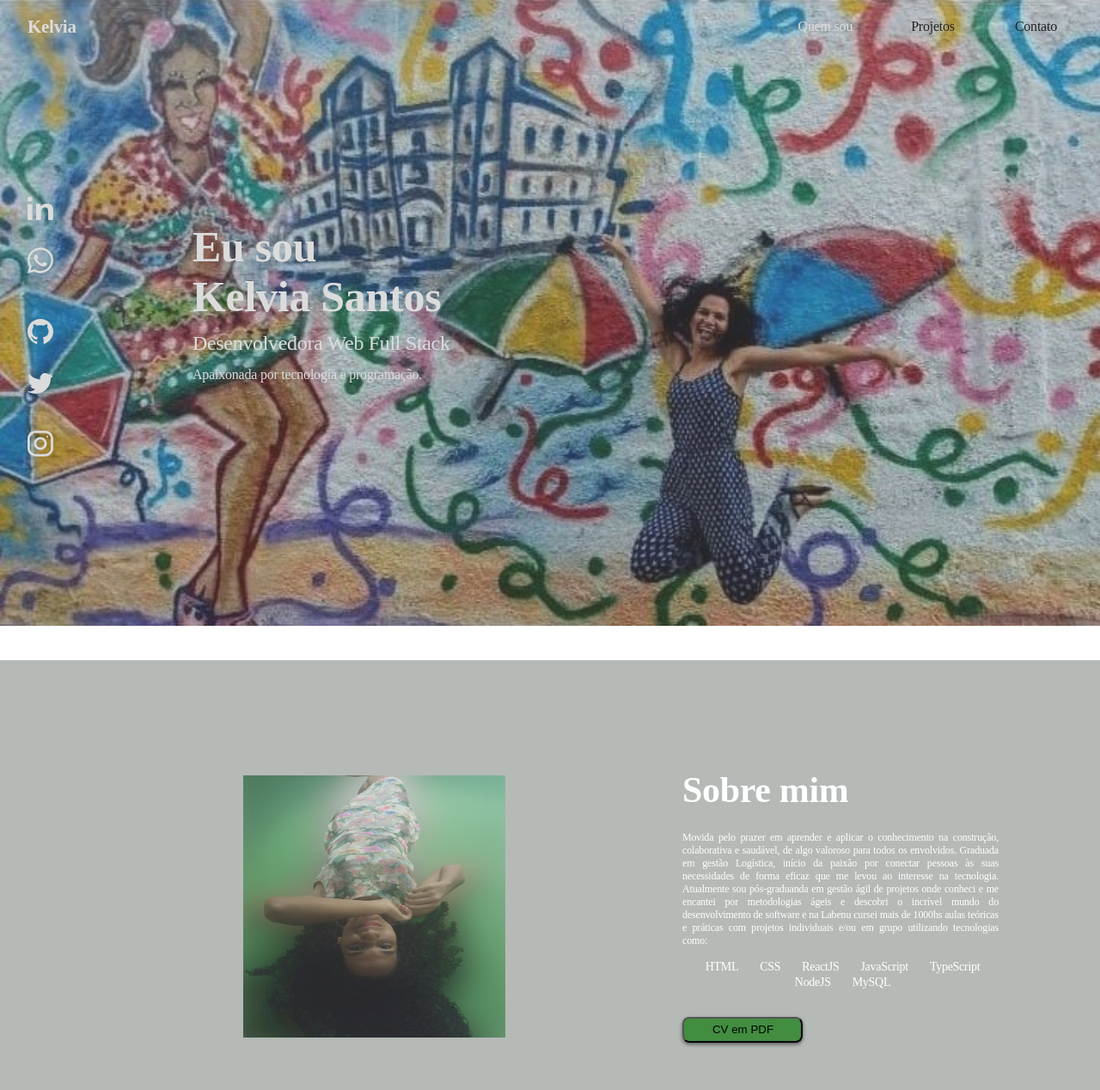
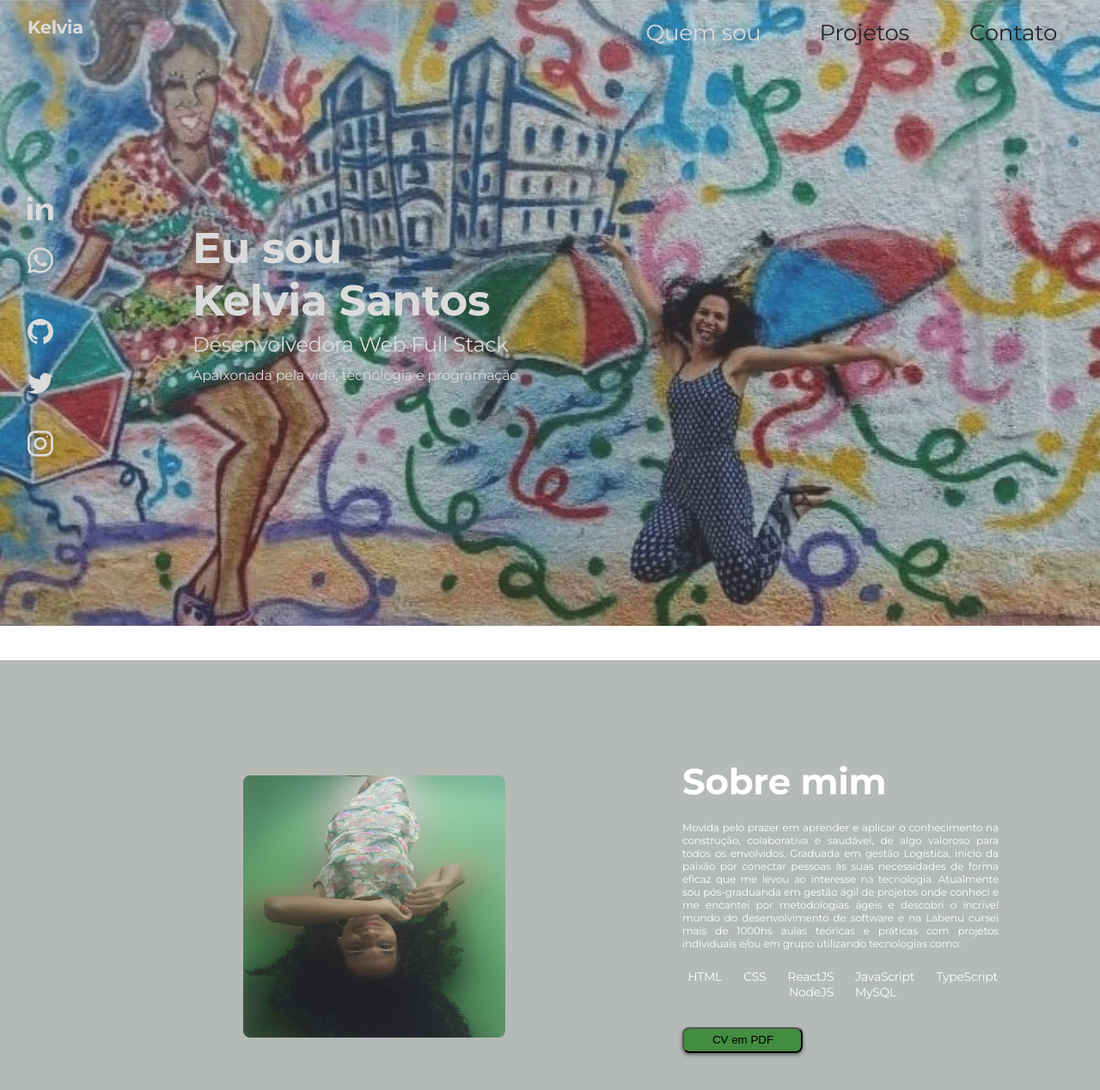
Before and after one commit to kelvia-snts/PortfolioLB, a plain HTML site: page index.html in a window 1280 px wide. Shown: the whole page at 86% size. Drawn offline with Linux system fonts and the light colour scheme.

Commit message:
add: mais estilos nas duas primeiras seções

```diff
--- a/index.html
+++ b/index.html
@@ -5,7 +5,12 @@
     <meta http-equiv="X-UA-Compatible" content="IE=edge" />
     <meta name="viewport" content="width=device-width, initial-scale=1.0" />
     <link rel="stylesheet" href="style.css" />
-
+    <link rel="preconnect" href="https://fonts.googleapis.com" />
+    <link rel="preconnect" href="https://fonts.gstatic.com" crossorigin />
+    <link
+      href="https://fonts.googleapis.com/css2?family=Montserrat:wght@400;700;900&display=swap"
+      rel="stylesheet"
+    />
     <title>Kelvia Kelline</title>
   </head>
   <body>
@@ -15,7 +20,10 @@
         <a href="https://www.linkedin.com/in/kelvia-kelline/" target="_blank">
           <img src="assets/linkedin.svg" class="Group-10-Copy" />
         </a>
-        <a href="https://api.whatsapp.com/send?phone=5581998313926" target="_blank">
+        <a
+          href="https://api.whatsapp.com/send?phone=5581998313926"
+          target="_blank"
+        >
           <img src="assets/whatsapp.svg" class="Group-3-Copy" />
         </a>
         <a href="https://github.com/kelvia-snts" target="_blank">
@@ -28,12 +36,11 @@
           <img src="assets/instagram.svg" class="Group-8-Copy" />
         </a>
       </div>
-      <!-- <img class="photo" src="assets/recife.jpeg" alt="Foto: Kelvia pulando em frente a uma parede com um grafite sobre frevo"> -->
       <div class="inforHeader">
         <p class="Iam">Eu sou <br />Kelvia Santos</p>
         <p class="Desenvolvedora-Web-Full">Desenvolvedora Web Full Stack</p>
         <p class="Apaixonada-por-tecno">
-          Apaixonada por tecnologia e programação.
+          Apaixonada pela vida, tecnologia e programação
         </p>
       </div>
       <div class="nav">
@@ -42,6 +49,7 @@
         <span class="contato">Contato</span>
       </div>
     </header>
+
     <section class="about-me">
       <div>
         <img
@@ -53,24 +61,24 @@
       <div>
         <p class="title-about-me">Sobre mim</p>
         <p class="text-about-me">
-            Movida pelo prazer em aprender e aplicar o conhecimento na
-            construção, colaborativa e saudável, de algo valoroso para todos os
-            envolvidos. Graduada em gestão Logística, início da paixão por
-            conectar pessoas às suas necessidades de forma eficaz que me levou
-            ao interesse na tecnologia. Atualmente sou pós-graduanda em gestão
-            ágil de projetos onde conheci e me encantei por metodologias ágeis e
-            descobri o incrível mundo do desenvolvimento de software e na Labenu
-            cursei mais de 1000hs aulas teóricas e práticas com projetos
-            individuais e/ou em grupo utilizando tecnologias como:
+          Movida pelo prazer em aprender e aplicar o conhecimento na construção,
+          colaborativa e saudável, de algo valoroso para todos os envolvidos.
+          Graduada em gestão Logística, início da paixão por conectar pessoas às
+          suas necessidades de forma eficaz que me levou ao interesse na
+          tecnologia. Atualmente sou pós-graduanda em gestão ágil de projetos
+          onde conheci e me encantei por metodologias ágeis e descobri o
+          incrível mundo do desenvolvimento de software e na Labenu cursei mais
+          de 1000hs aulas teóricas e práticas com projetos individuais e/ou em
+          grupo utilizando tecnologias como:
         </p>
-          <div class="tecnology">
-            <span class="NodeJS">HTML</span>
-            <span class="NodeJS">CSS</span>
-            <span class="NodeJS">ReactJS</span>
-            <span class="NodeJS">JavaScript</span>
-            <span class="NodeJS">TypeScript</span>
-            <span class="NodeJS">NodeJS</span>
-            <span class="NodeJS">MySQL</span>
+        <div class="tecnologys">
+          <span class="tecnology">HTML</span>
+          <span class="tecnology">CSS</span>
+          <span class="tecnology">ReactJS</span>
+          <span class="tecnology">JavaScript</span>
+          <span class="tecnology">TypeScript</span>
+          <span class="tecnology">NodeJS</span>
+          <span class="tecnology">MySQL</span>
         </div>
         <a
           href="https://www.canva.com/design/DAEfsvLqtsg/ZCD2NxeIikv6jtHo8qtLyg/view?utm_content=DAEfsvLqtsg&utm_campaign=designshare&utm_medium=link&utm_source=sharebutton"
@@ -80,6 +88,5 @@
         </a>
       </div>
     </section>
-
   </body>
 </html>
--- a/style.css
+++ b/style.css
@@ -9,10 +9,7 @@ header {
   background-size: contain;
   background-repeat: no-repeat;
   filter: invert(14%);
-
 }
-
-
 
 .kelvia {
   width: 57px;
@@ -34,7 +31,7 @@ header {
 }
 
 .Iam {
-  width: 317px;
+  width: 394px;
   height: 122px;
   margin: 4px 363px 4px 192px;
   font-family: Montserrat;
@@ -48,7 +45,7 @@ header {
 }
 
 .Desenvolvedora-Web-Full {
-  width: 356px;
+  width: 375px;
   height: 29px;
   margin: 6px 324px 12px 192px;
   font-family: Montserrat;
@@ -62,7 +59,7 @@ header {
 }
 
 .Apaixonada-por-tecno {
-  width: 338px;
+  width: 390px;
   height: 19px;
   margin: 12px 342px 16px 192px;
   font-family: Montserrat;
@@ -86,7 +83,7 @@ header {
   height: 19px;
   margin: 3px 32px 142px 324px;
   font-family: Montserrat;
-  font-size: 16px;
+  font-size: 26px;
   font-weight: normal;
   font-stretch: normal;
   font-style: normal;
@@ -102,14 +99,13 @@ header {
   height: 19px;
   margin: 3px 33px 142px 32px;
   font-family: Montserrat;
-  font-size: 16px;
+  font-size: 26px;
   font-weight: normal;
   font-stretch: normal;
   font-style: normal;
   line-height: normal;
   letter-spacing: -0.22px;
   text-align: center;
-  color: var(--grey-green);
   cursor: pointer;
 }
 
@@ -117,15 +113,14 @@ header {
   width: 61px;
   height: 19px;
   margin: 3px 0 142px 33px;
-  font-family: Montserrat;
-  font-size: 16px;
+  font-family:  Montserrat ;
+  font-size: 26px;
   font-weight: normal;
   font-stretch: normal;
   font-style: normal;
   line-height: normal;
   letter-spacing: -0.22px;
   text-align: center;
-  color: var(--grey-green);
   cursor: pointer;
 }
 
@@ -193,7 +188,8 @@ header {
   width: 305px;
   height: 305px;
   margin: 0 103px 0 0;
-  filter: invert(14%);
+  border-radius: 8px;
+  filter: invert(10%);
 }
 
 .title-about-me {
@@ -225,13 +221,14 @@ header {
   color: #ffffff;
 }
 
-.tecnology{
+.tecnologys{
+  margin-top: 50px;
   width: 400px;
   margin-left: 95px;
   text-align: center;
 }
 
-.NodeJS {
+.tecnology {
   width: 53px;
   height: 18px;
   margin: 26px 16px 32px 5px;
```
Also changed, not shown: assets/eu2.png (added). Lines whose indentation alone changed are shown as unchanged.
